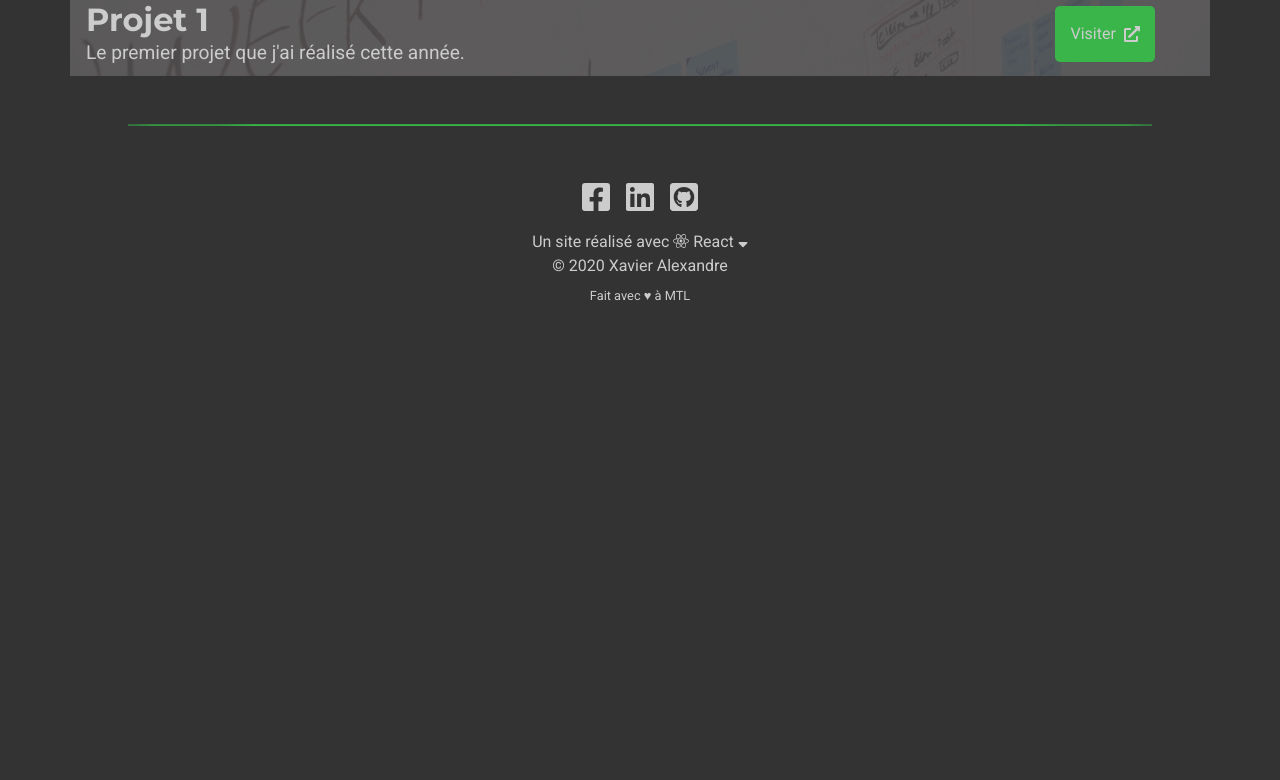
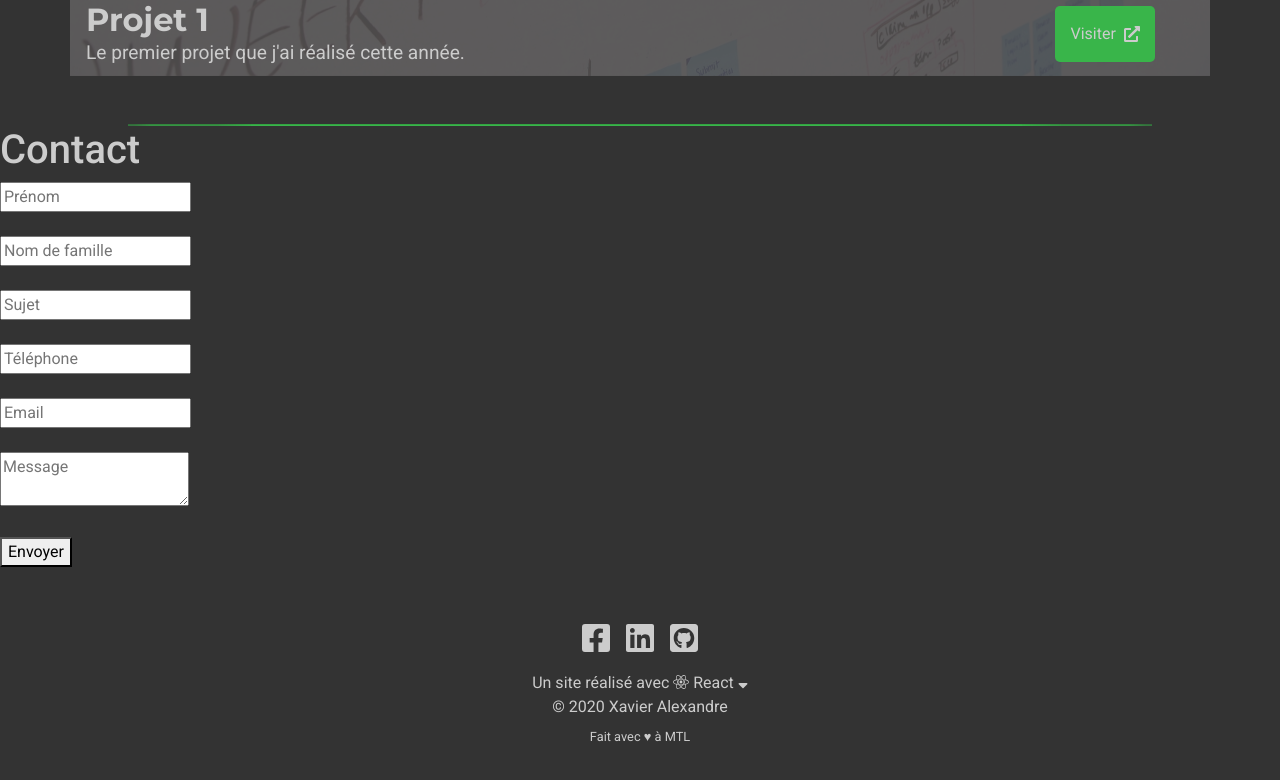
Before and after one commit to poloderty21/portfolio, a React (Create React App) app: page /users in a window 1280 px wide. Shown: the part 4199-4979 px from the top of the page. Before the commit the page ends 4568 px from the top, so only its background shows below. Built offline with nearby package versions, Linux system fonts and the light colour scheme.

Commit message:
Ajout du formulaire contact fonctionnel

```diff
--- a/package.json
+++ b/package.json
@@ -30,6 +30,8 @@
     "@fortawesome/free-solid-svg-icons": "^5.12.1",
     "@fortawesome/react-fontawesome": "^0.1.8",
     "bootstrap": "^4.4.1",
+    "emailjs-com": "^2.4.1",
+    "formik": "^2.1.4",
     "node-sass": "^4.13.1",
     "prop-types": "^15.7.2",
     "react": "^16.12.0",
@@ -37,7 +39,8 @@
     "react-dom": "^16.12.0",
     "react-router-dom": "^5.1.2",
     "react-scripts": "3.3.0",
-    "scroll-snap": "^2.0.10"
+    "scroll-snap": "^2.0.10",
+    "yup": "^0.28.3"
   },
   "devDependencies": {
     "eslint": "^6.8.0",
--- /dev/null
+++ b/src/components/Contact.jsx
@@ -0,0 +1,210 @@
+import React from 'react';
+
+import { Formik } from 'formik';
+import * as Yup from 'yup';
+import Error from "./Error";
+
+import emailjs from 'emailjs-com';
+
+import './_Contact.scss';
+
+let submitMessage = React.createRef();
+let submitMessageError = React.createRef();
+
+const validationSchema = Yup.object().shape({
+  firstname: Yup.string()
+    .max(80, "Doit être inférieur à 80 caractères")
+    .required("Champ requis"),
+
+  lastname: Yup.string()
+    .max(80, "Doit être inférieur à 80 caractères")
+    .required("Champ requis"),
+
+  subject: Yup.string()
+    .max(80, "Doit être inférieur à 80 caractères")
+    .required("Champ requis"),
+
+  telephone: Yup.string()
+    .max(12, "Doit être inférieur à 12 caractères"),
+
+  email: Yup.string()
+    .email("Veuillez fournir un e-mail valide")
+    .required("Champ requis"),
+
+  message: Yup.string()
+    .required("Champ requis"),
+});
+
+class Contact extends React.Component {
+
+  render() {
+    return (
+      <div id="sectionContact" className="mainDiv">
+        <div className="content" id="contact">
+          <div id="contentContact">
+            <h1>Contact</h1>
+
+            <Formik
+              initialValues={{
+                firstname: "",
+                lastname: "",
+                subject: "",
+                telephone: "",
+                email: "",
+                message: ""
+              }}
+              validationSchema={validationSchema}
+              onSubmit={(values, { setSubmitting, resetForm }) => {
+
+                const userId = 'user_jiJDbZSqg02CF9wrIHcy3';
+                const service_id = "gmail";
+                const template_id = "template_XFl8XDIA";
+
+                const submitMsg = submitMessage.current;
+                const submitMsgError = submitMessageError.current;
+
+                setSubmitting(true);
+
+                emailjs.send(service_id, template_id, values, userId)
+                  .then(res => {
+                    submitMsg.style.display = "block";
+
+                    resetForm();
+                    setSubmitting(false);
+                  })
+
+                  // Handle errors here however you like, or use a React error boundary
+                  .catch(err => {
+                    submitMsgError.style.display = "block";
+                  })
+              }}
+            >
+              {({
+                values,
+                errors,
+                touched,
+                handleChange,
+                handleBlur,
+                handleSubmit,
+                isSubmitting
+              }) => (
+
+                  <form onSubmit={handleSubmit}>
+                    <div className="formRow">
+                      <div>
+                        <input type="text"
+                        placeholder="Prénom"
+                        name="firstname"
+                        onChange={handleChange}
+                        onBlur={handleBlur}
+                        value={values.firstname}
+                        className={
+                        touched.firstname && errors.firstname
+                          ? "has-error"
+                          : null
+                        }
+                        />
+                        <Error
+                          touched={touched.firstname}
+                          message={errors.firstname}
+                        />
+                      </div>
+
+                      <div>
+                      <input type="text"
+                        placeholder="Nom de famille"
+                        name="lastname"
+                        onChange={handleChange}
+                        onBlur={handleBlur}
+                        value={values.lastname}
+                        className={
+                        touched.lastname && errors.lastname
+                          ? "has-error"
+                          : null
+                        }
+                        />
+                        <Error
+                          touched={touched.lastname}
+                          message={errors.lastname}
+                        />
+                      </div>
+                    </div>
+
+                    <input type="text"
+                        placeholder="Sujet"
+                        name="subject"
+                        onChange={handleChange}
+                        onBlur={handleBlur}
+                        value={values.subject}
+                        className={
+                        touched.subject && errors.subject
+                          ? "has-error"
+                          : null
+                        }
+                    />
+                    <Error touched={touched.subject} message={errors.subject} />
+
+                    <input type="text"
+                    placeholder="Téléphone"
+                    name="telephone"
+                    onChange={handleChange}
+                    onBlur={handleBlur}
+                    value={values.telephone}
+                    className={
+                    touched.telephone && errors.telephone
+                      ? "has-error"
+                      : null
+                    }
+                    />
+                    <Error
+                      touched={touched.telephone}
+                      message={errors.telephone}
+                    />
+
+
+                    <input type="text"
+                        placeholder="Email"
+                        name="email"
+                        onChange={handleChange}
+                        onBlur={handleBlur}
+                        value={values.email}
+                        className={
+                        touched.email && errors.email
+                          ? "has-error"
+                          : null
+                        }
+                    />
+                    <Error touched={touched.email} message={errors.email} />
+
+                    <textarea
+                      placeholder="Message"
+                      name="message"
+                      onChange={handleChange}
+                      onBlur={handleBlur}
+                      value={values.message}
+                      className={
+                        touched.message && errors.message ? "has-error" : null
+                      }
+                    />
+                    <Error touched={touched.message} message={errors.message} />
+
+                    <button type="submit"
+                    name="submit"
+                    value="submit"
+                    disabled={isSubmitting}
+                    id="submit"
+                    > Envoyer</button>
+
+                    <div id="message-submit" ref={submitMessage}><span>Courriel envoyé avec succès!</span></div>
+                    <div id="message-submit-error" ref={submitMessageError}><span>Désolé, il y a eu une erreur. S'il vous plaît essayer de nouveau dans quelques minutes...</span></div>
+                  </form>
+                )}
+            </Formik>
+          </div>
+        </div>
+      </div>
+    );
+  }
+}
+
+export default Contact;
--- /dev/null
+++ b/src/components/Error.jsx
@@ -0,0 +1,13 @@
+import React from "react";
+
+const Error = ({ touched, message }) => {
+  if (!touched) {
+    return <div className="form-message invalid">&nbsp;</div>;
+  }
+  if (message) {
+    return <div className="form-message invalid">{message}</div>;
+  }
+  return <div className="form-message valid">&nbsp;</div>;
+};
+
+export default Error;
--- a/src/components/Home.jsx
+++ b/src/components/Home.jsx
@@ -7,6 +7,8 @@ import Bio from './Bio';
 import Ligne from './Ligne';
 import Portfolio from './Portfolio';
 import Footer from './Footer';
+import Contact from './Contact';
+
 
 import './_Home.scss';
 
@@ -16,10 +18,12 @@ function Home() {
     <>
       <Header onWeatherChange={() => setIsRaining(!isRaining)} isRaining={isRaining} />
       <Rainy isRaining={isRaining} />
+
       {/* <Link to="/users">Home</Link> */}
       <Bio />
       <Portfolio />
       <Ligne />
+      <Contact />
       <Footer />
     </>
   );
--- /dev/null
+++ b/src/components/_Contact.scss
@@ -0,0 +1,8 @@
+#sectionContact {
+
+
+
+    #message-submit, #message-submit-error {
+        display: none;
+    }
+}
```
Also changed, not shown: 1 other file (tests, documents, lock files or other folders).
